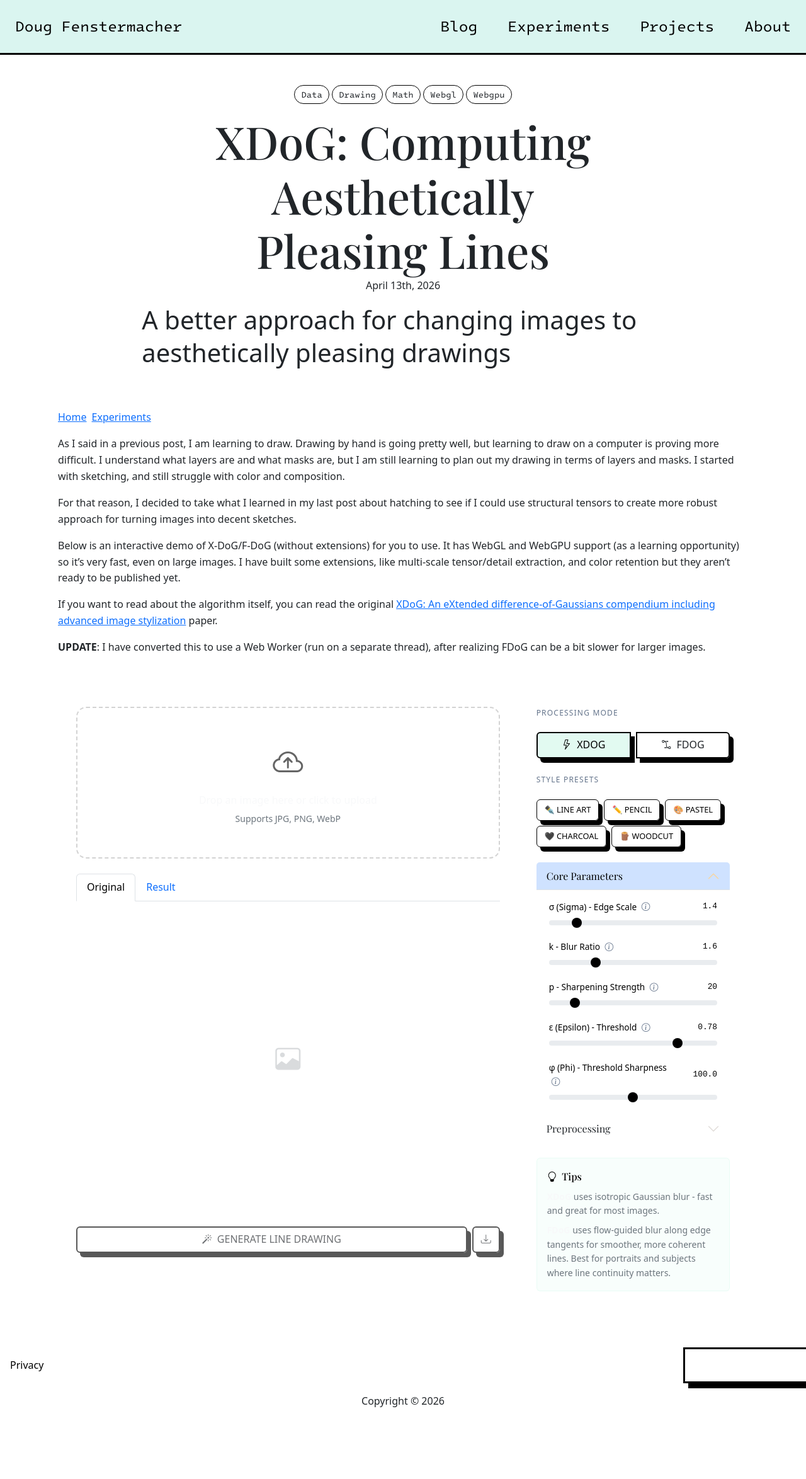
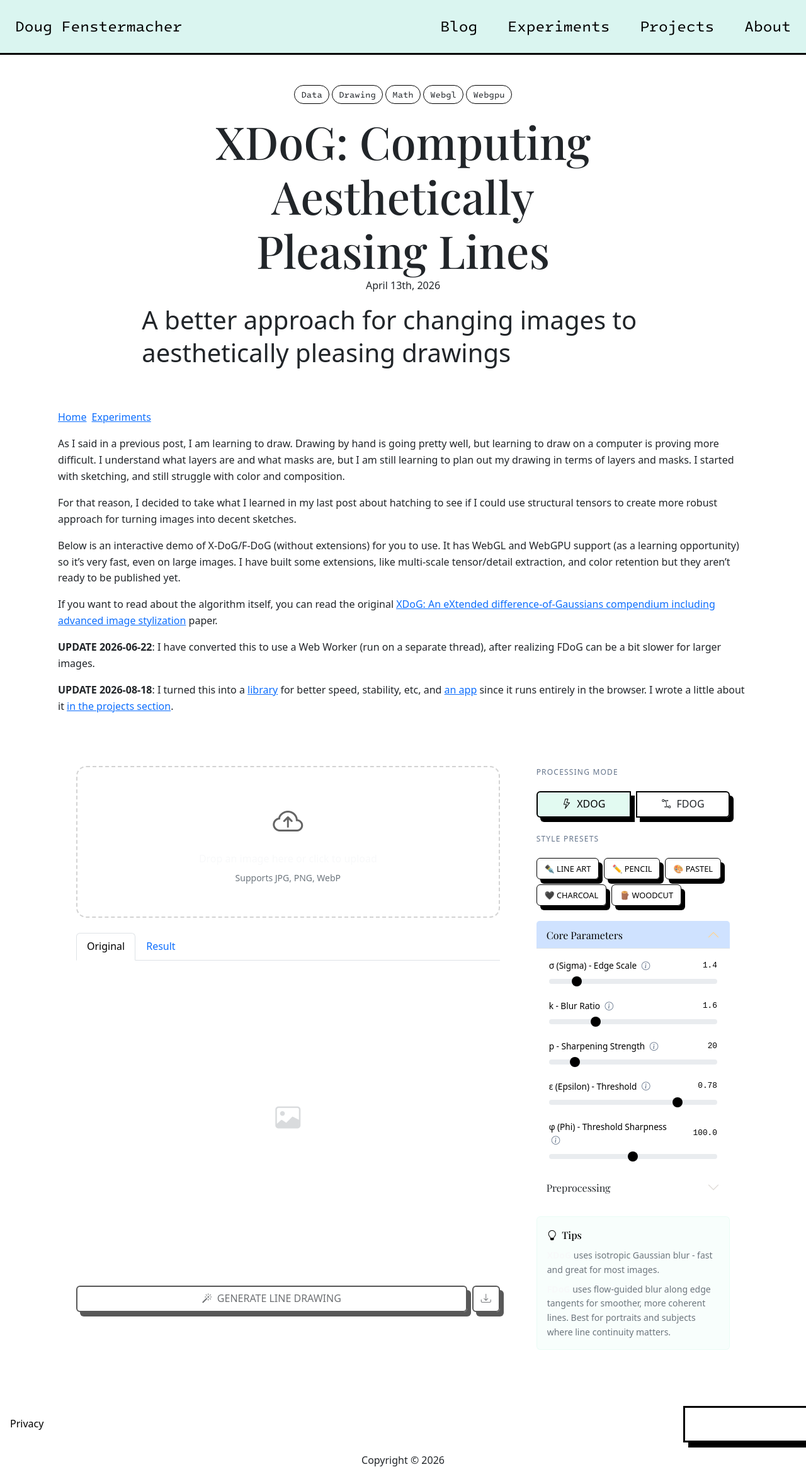
Before and after one commit to dpfens/dpfens.github.io, a Jekyll site: the page built from experiment/_posts/2026-04-13-difference-of-gaussians.md, in a window 1280 px wide. Shown: the whole page at 63% size. Built offline with Jekyll 4.4.1, drawn with Linux system fonts in a browser that asks for light colours; some web fonts are replaced.

Commit message:
added links to library, app and project write-up

```diff
--- a/experiment/_posts/2026-04-13-difference-of-gaussians.md
+++ b/experiment/_posts/2026-04-13-difference-of-gaussians.md
@@ -16,7 +16,13 @@ Below is an interactive demo of X-DoG/F-DoG (without extensions) for you to use.
 If you want to read about the algorithm itself, you can read the original
 [XDoG: An eXtended difference-of-Gaussians compendium including advanced image stylization](https://users.cs.northwestern.edu/~sco590/winnemoeller-cag2012.pdf) paper.
 
-**UPDATE**: I have converted this to use a Web Worker (run on a separate thread), after realizing FDoG can be a bit slower for larger images.
+**UPDATE 2026-06-22**: I have converted this to use a Web Worker (run on a separate thread), after realizing FDoG can be a bit slower for larger images.
+
+**UPDATE 2026-08-18**: I turned this into a [library](https://github.com/dpfens/dogpack) for better speed, stability, etc, and [an app](https://dougfenstermacher.com/dogpack/) since it runs entirely in the browser.  I wrote a little about it [in the projects section]({% post_url project/2026-07-27-dog-studio %}).
+
+
+
+
 
 <head>
     <!-- Bootstrap 5.3 -->
```
